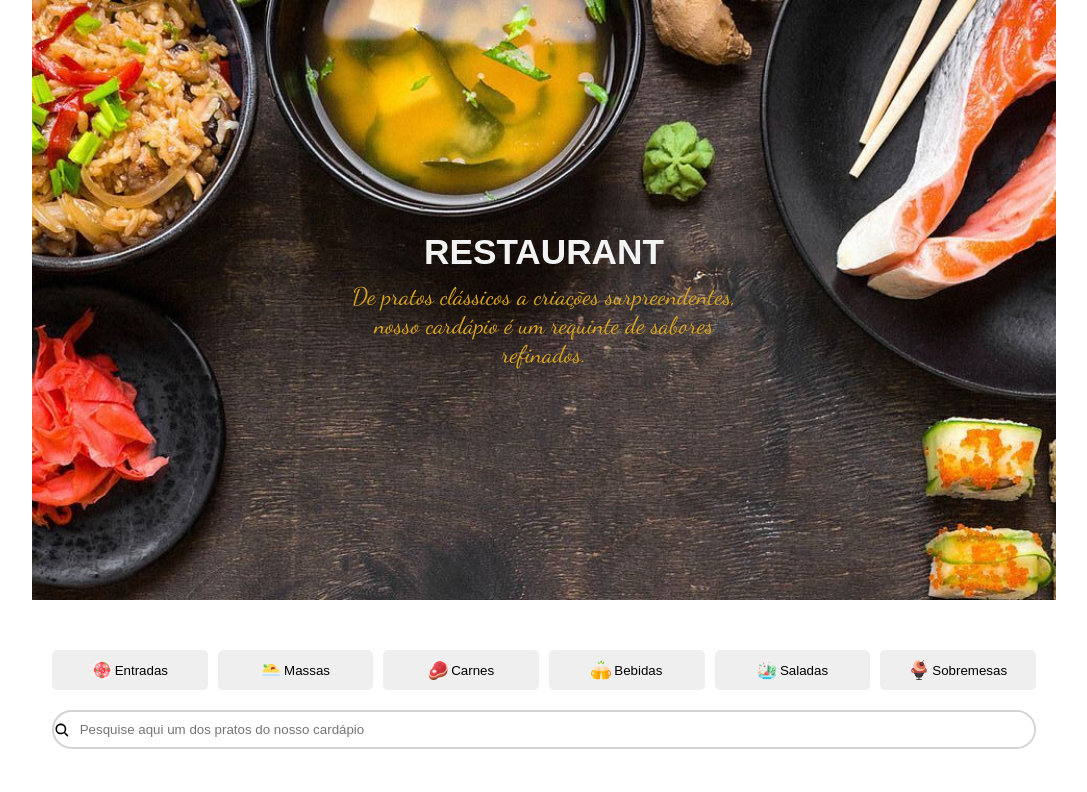
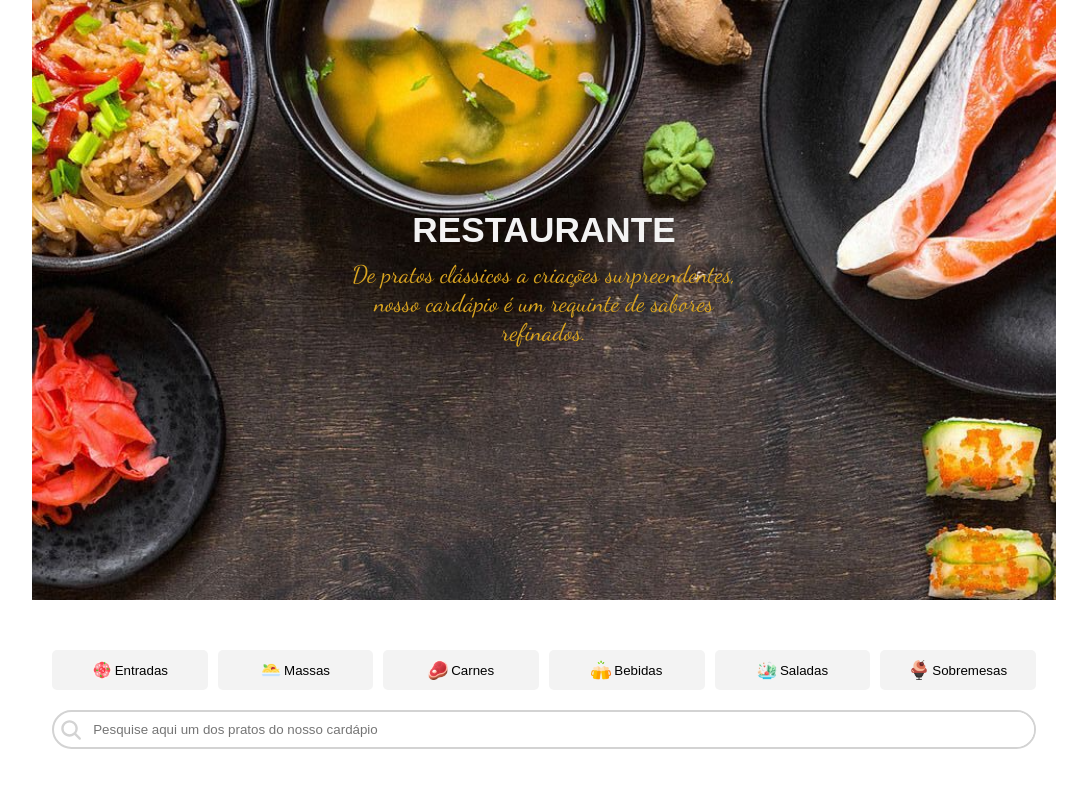
Before and after one commit to SilvioBastosJr/cardapiorestaurante, a React (Create React App) app: page / in a window 1280 px wide. Shown: the top 792 px of the page, without its empty margins (96-1183 px from the left). Built offline with nearby package versions, Linux system fonts and the light colour scheme.

Commit message:
Consertando o texto digitado do input

```diff
--- a/src/Card/card.css
+++ b/src/Card/card.css
@@ -8,6 +8,8 @@
 
 .box-card{
     width: 100%;
+    max-width: 600px;
+    margin: 0 auto;
     border: 2px solid #daa520;;
 }
 
--- a/src/Principal/principal.css
+++ b/src/Principal/principal.css
@@ -6,6 +6,7 @@
     width: 100%;
 
     display: flex;
+    flex-wrap: wrap;
     gap: 10px;
 }
 
@@ -22,6 +23,14 @@ button{
     gap: 3px;
 }
 
+.bg-cinza{
+    background-color: #f3f3f3;
+}
+
+.bg-dourado{
+    background-color: #daa520;
+}
+
 .img-icone{
     width: 20px;
 }
@@ -34,6 +43,12 @@ button{
 
     display: flex;
     align-items: center;
+}
+
+.box-input svg{
+    font-size: 30px;
+    padding-left: 5px;
+    color: lightgrey;
 }
 
 .box-input input{
--- a/src/Principal/principal.jsx
+++ b/src/Principal/principal.jsx
@@ -26,11 +26,14 @@ export default function Principal() {
 
   const [textoBusca, setTextoBusca] = useState("");
 
+  const [bgBTN, setBgBTN] = useState("bg-cinza");
+
   const filtrarPrato = (categoria) => {
 
-    setCategoriaCardapio(
-     produtos.filter((produto) => produto.categoria === categoria)
-    )
+    setCategoriaCardapio(produtos.filter((produto) => produto.categoria === categoria));
+
+    setBgBTN(categoria);
+
     setTextoBusca("");
   };
 
@@ -38,40 +41,46 @@ export default function Principal() {
 
     setTextoBusca(textoDigitado);
 
-    produtos.filter((produto) => {
-      return (
-        produto.nome.toLowerCase().includes(textoDigitado.toLowerCase()) ||
-        produto.descricao.toLowerCase().includes(textoDigitado.toLowerCase())
-      )
-    });
+    if(textoDigitado.length >= 3) {
+      setCategoriaCardapio(
+        produtos.filter((produto) => {
+          return (
+            produto.nome.toLowerCase().includes(textoDigitado.toLowerCase()) ||
+            produto.descricao.toLowerCase().includes(textoDigitado.toLowerCase())
+          )
+        }));
+    } else {
+      setCategoriaCardapio(entrada);
+    }
   };
+
 
   return (
       <section>
         <Topo />
         <div className='secao-principal largura-maxima'>
           <div className='botao-escolha'>
-            <button onClick={() => filtrarPrato("Entradas")}>
+            <button className={bgBTN === "Entradas" ? 'bg-dourado' : 'bg-cinza'} onClick={() => filtrarPrato("Entradas")}>
               <img className='img-icone' src={entrada} alt="Entrada" />
               <p>Entradas</p>
             </button>
-            <button onClick={() => filtrarPrato("Massas")}>
+            <button className={bgBTN === "Massas" ? 'bg-dourado' : 'bg-cinza'} onClick={() => filtrarPrato("Massas")}>
               <img className='img-icone' src={massa} alt="Massas" />
               <p>Massas</p>
             </button>
-            <button onClick={() => filtrarPrato("Carnes")}>
+            <button className={bgBTN === "Carnes" ? 'bg-dourado' : 'bg-cinza'} onClick={() => filtrarPrato("Carnes")}>
               <img className='img-icone' src={carne} alt="Carnes" />
               <p>Carnes</p>
             </button>
-            <button onClick={() => filtrarPrato("Bebidas")}>
+            <button className={bgBTN === "Bebidas" ? 'bg-dourado' : 'bg-cinza'} onClick={() => filtrarPrato("Bebidas")}>
               <img className='img-icone' src={bebidas} alt="Bebidas" />
               <p>Bebidas</p>
             </button>
-            <button onClick={() => filtrarPrato("Saladas")}>
+            <button className={bgBTN === "Saladas" ? 'bg-dourado' : 'bg-cinza'} onClick={() => filtrarPrato("Saladas")}>
               <img className='img-icone' src={salada} alt="Saladas" />
               <p>Saladas</p>
             </button>
-            <button onClick={() => filtrarPrato("Sobremesas")}>
+            <button className={bgBTN === "Sobremesas" ? 'bg-dourado' : 'bg-cinza'} onClick={() => filtrarPrato("Sobremesas")}>
               <img className='img-icone' src={sobremesa} alt="Sobremesas" />
               <p>Sobremesas</p>
             </button>
--- a/src/Topo/topo.css
+++ b/src/Topo/topo.css
@@ -3,15 +3,19 @@
     background-repeat: no-repeat;
     background-position: center center;
     background-size: cover;
+    width: 100%;
     height: 600px;
-}
 
-.secao-texto{
     display: flex;
     flex-direction: column;
     justify-content: center;
     align-items: center;
-    height: 100%;
+    text-align: center;
+}
+
+.secao-texto{
+    width: 40%;
+    height: 30%;
 }
 
 .titulo{
@@ -21,7 +25,7 @@
 }
 
 .paragrafo{
-    width: 400px;
+    width: 100%;
     font-family: 'Dancing Script';
     text-align: center;
     font-size: 1.5rem;
--- a/src/Topo/topo.jsx
+++ b/src/Topo/topo.jsx
@@ -6,7 +6,7 @@ const Topo = () => {
     return(
         <section className="container-topo largura-maxima">
             <div className="secao-texto">
-              <h1 className="titulo">RESTAURANT</h1>
+              <h1 className="titulo">RESTAURANTE</h1>
               <p className="paragrafo">De pratos clássicos a criações surpreendentes, nosso cardápio é um requinte de sabores refinados.</p>
             </div>
         </section>
```
